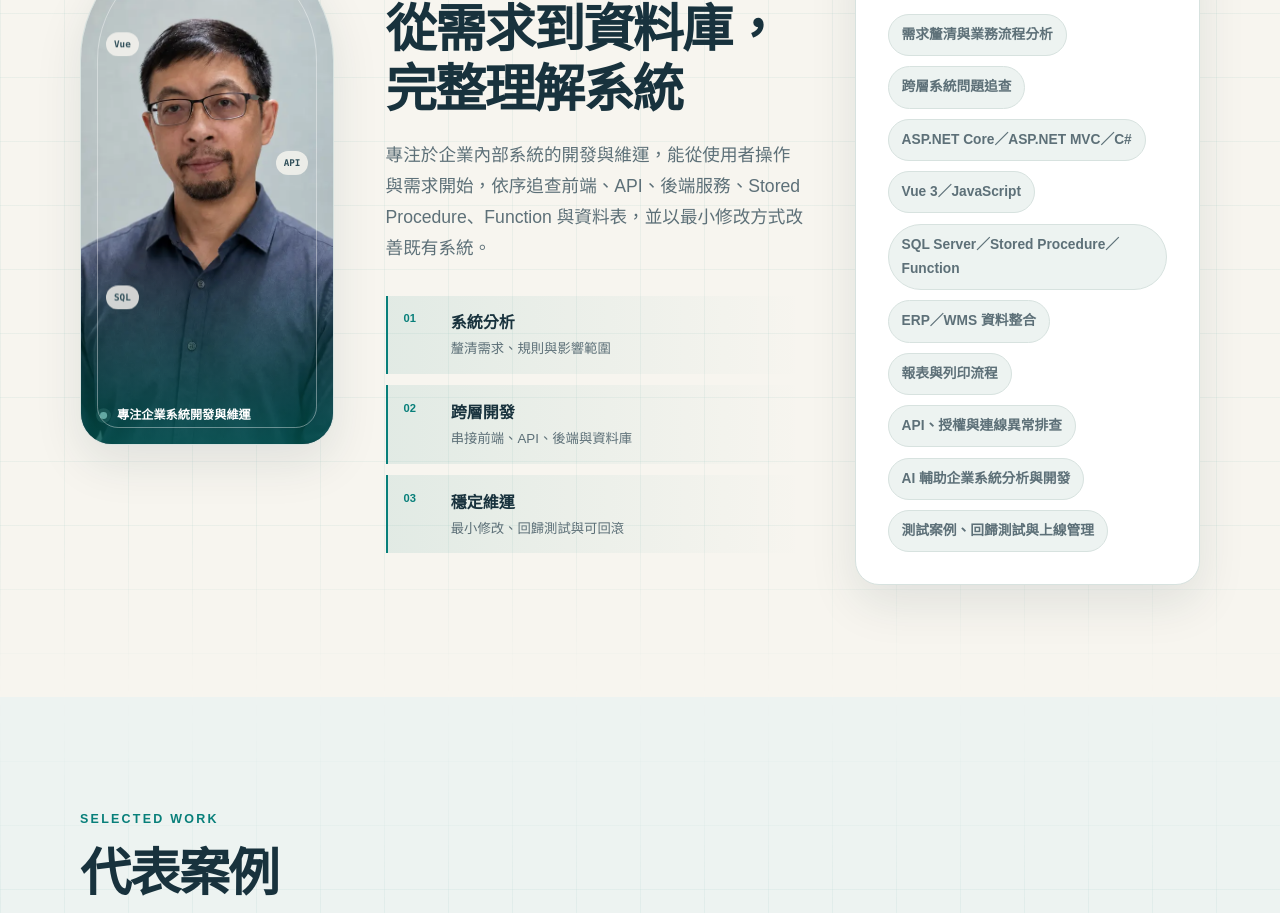
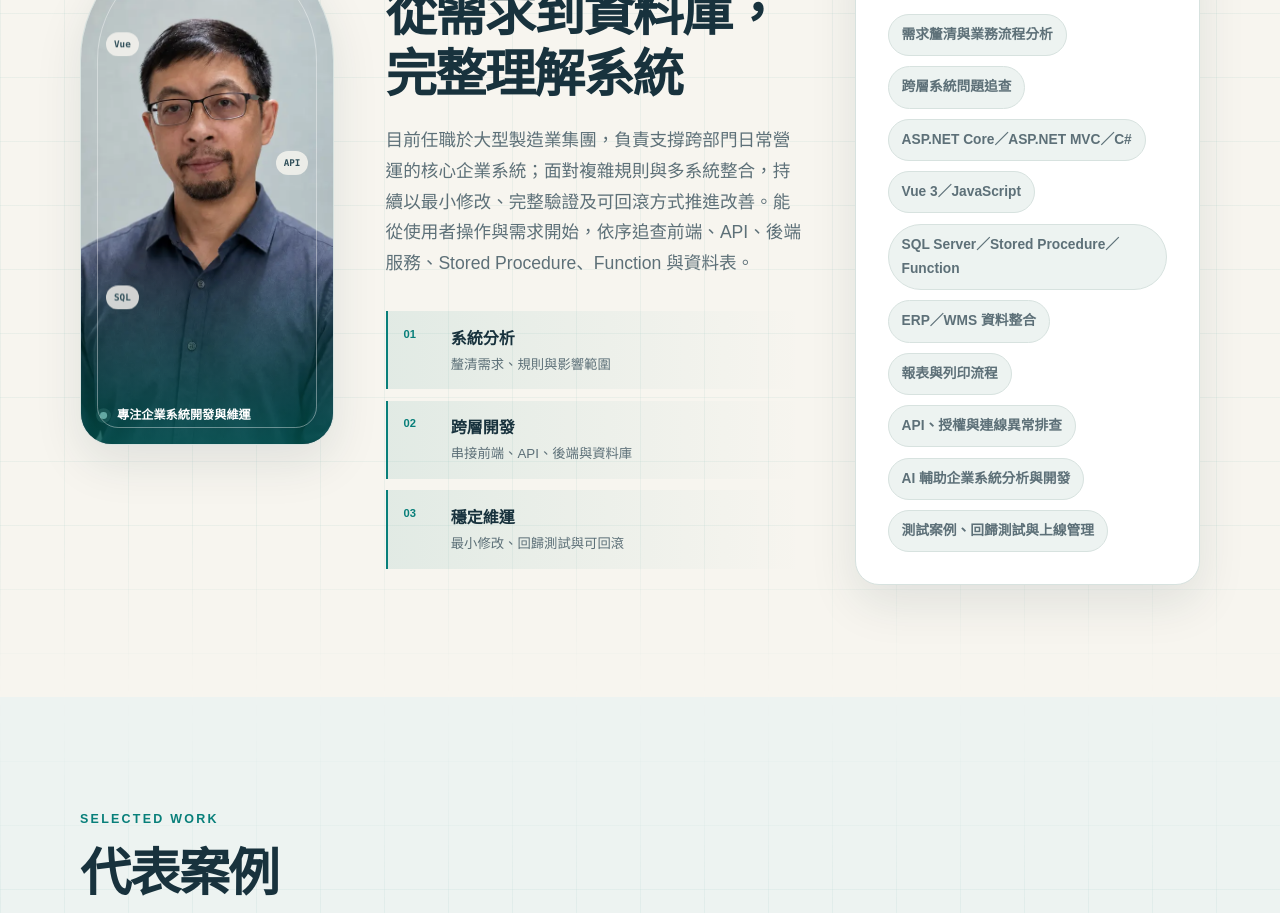
Before and after one commit to gn00982591/personal-site, a Vue app: page / in a window 1280 px wide. Shown: the part 980-1893 px from the top of the page. Built offline with nearby package versions, Linux system fonts and the light colour scheme.

Commit message:
feat: describe enterprise-scale system responsibility

```diff
--- a/src/data/profile.js
+++ b/src/data/profile.js
@@ -3,7 +3,8 @@ export const profile = {
   title: '企業系統開發工程師',
   direction: '企業系統開發＋系統分析',
   summary: '結合系統分析、後端開發與資料流程整合，將複雜的企業規則轉換為穩定、可維護的系統。',
-  about: '專注於企業內部系統的開發與維運，能從使用者操作與需求開始，依序追查前端、API、後端服務、Stored Procedure、Function 與資料表，並以最小修改方式改善既有系統。',
+  // 以匿名的企業規模與營運責任，呈現核心系統對穩定性及變更品質的要求。
+  about: '目前任職於大型製造業集團，負責支撐跨部門日常營運的核心企業系統；面對複雜規則與多系統整合，持續以最小修改、完整驗證及可回滾方式推進改善。能從使用者操作與需求開始，依序追查前端、API、後端服務、Stored Procedure、Function 與資料表。',
   // 專業定位避免使用未確認的年資或量化成果，只呈現實際工作能力。
   highlights: [
     { title: '系統分析', description: '釐清需求、規則與影響範圍' },
```
